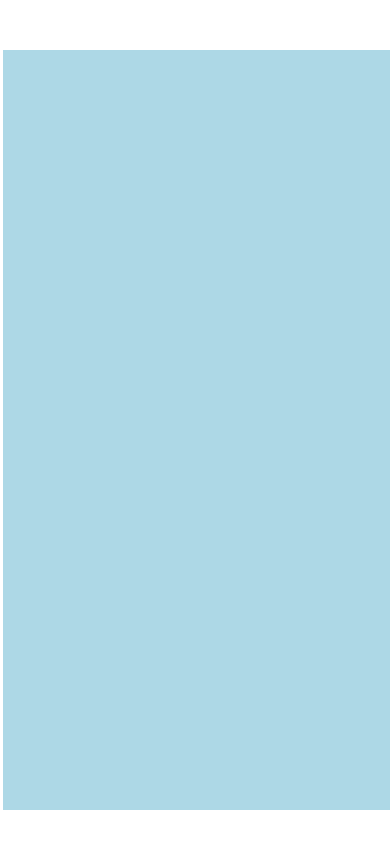
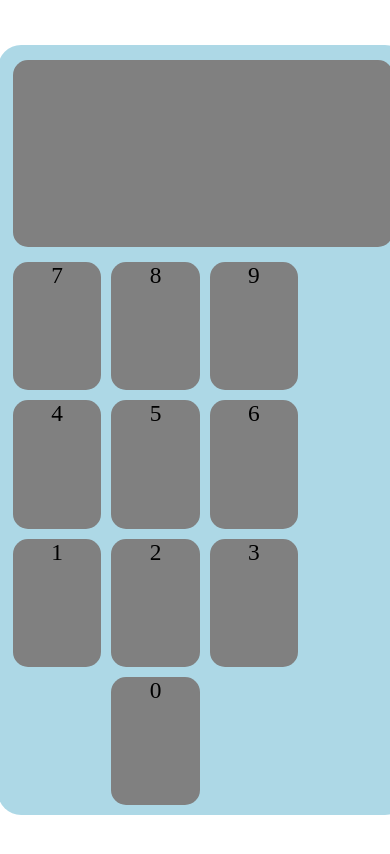
Before and after one commit to harold-guido/calculator, a plain HTML site: page index.html in a window 390 px wide. Drawn offline with Linux system fonts and the light colour scheme.

Commit message:
created screen and number divs - added numbers to the number buttons - centered numbers on number buttons and gave them appropriate responsive sizing

```diff
--- a/Assets/style.css
+++ b/Assets/style.css
@@ -13,7 +13,7 @@
 @media only screen and (min-width: 992px) {
   .calculator-container {
     max-width: 30vw;
-    height: 80vh;
+    height: 70vh;
   }
 }
 
@@ -33,9 +33,11 @@
   min-width: 400px;
   min-height: 700px;
 
+  border-radius: 23px;
+
   display: grid;
   grid-template-columns: 1fr 1fr 1fr 1fr;
-  grid-template-rows: 1fr 1fr 1fr 1fr 1fr;
+  grid-template-rows: 1.5fr 1fr 1fr 1fr 1fr;
 
   grid-template-areas:
     "display display display display"
@@ -43,14 +45,67 @@
     "keypad keypad keypad operations"
     "keypad keypad keypad operations"
     "keypad keypad keypad operations";
+
+  padding: 5px;
 }
 
 .screen {
   grid-area: display;
+  background-color: grey;
+
+  margin: 10px;
+  border-radius: 15px;
 }
 
 .keypad {
   grid-area: keypad;
+
+  display: grid;
+  grid-template-columns: repeat(3, 1fr);
+  grid-template-rows: repeat(4, 1fr);
+  grid-template-areas: "n7 n8 n9" "n4 n5 n6" "n1 n2 n3" ". n0 .";
+
+  margin-left: 5px;
+}
+
+.numButton {
+  font-size: 6vw;
+  text-align: center;
+
+  background-color: grey;
+  border-radius: 15px;
+  margin: 5px;
+}
+
+#n0 {
+  grid-area: n0;
+}
+#n1 {
+  grid-area: n1;
+}
+#n2 {
+  grid-area: n2;
+}
+#n3 {
+  grid-area: n3;
+}
+#n4 {
+  grid-area: n4;
+}
+#n5 {
+  grid-area: n5;
+}
+#n6 {
+  grid-area: n6;
+}
+#n7 {
+  grid-area: n7;
+}
+#n8 {
+  grid-area: n8;
+}
+#n9 {
+  grid-area: n9;
 }
 
 .operations {
--- a/index.html
+++ b/index.html
@@ -9,7 +9,18 @@
   <body id="page">
     <div class="calculator-container">
       <div class="screen"></div>
-      <div class="keypad"></div>
+      <div class="keypad">
+        <div class="numButton" id="n9">9</div>
+        <div class="numButton" id="n8">8</div>
+        <div class="numButton" id="n7">7</div>
+        <div class="numButton" id="n6">6</div>
+        <div class="numButton" id="n5">5</div>
+        <div class="numButton" id="n4">4</div>
+        <div class="numButton" id="n3">3</div>
+        <div class="numButton" id="n2">2</div>
+        <div class="numButton" id="n1">1</div>
+        <div class="numButton" id="n0">0</div>
+      </div>
       <div class="operations"></div>
     </div>
 
```
